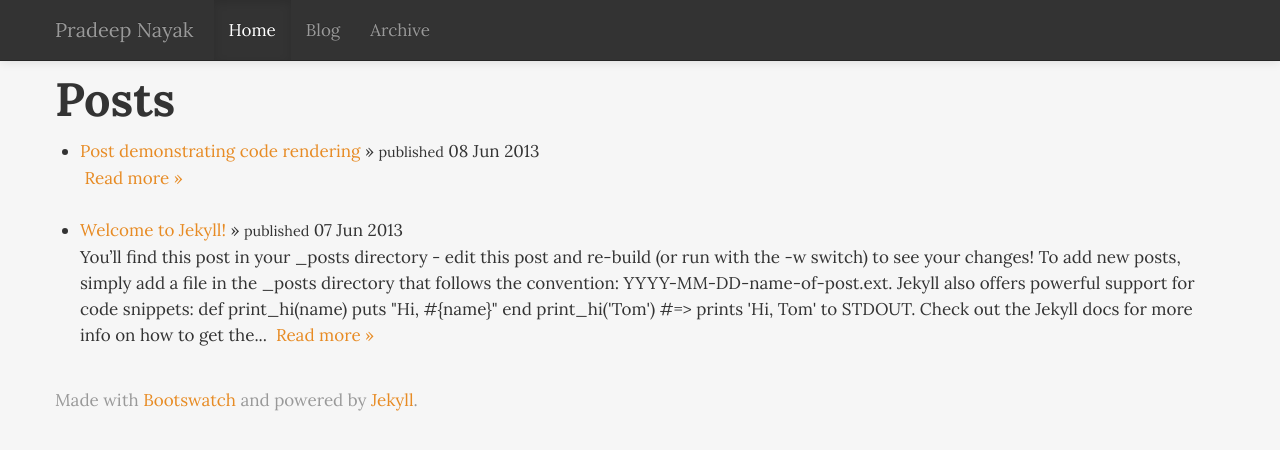
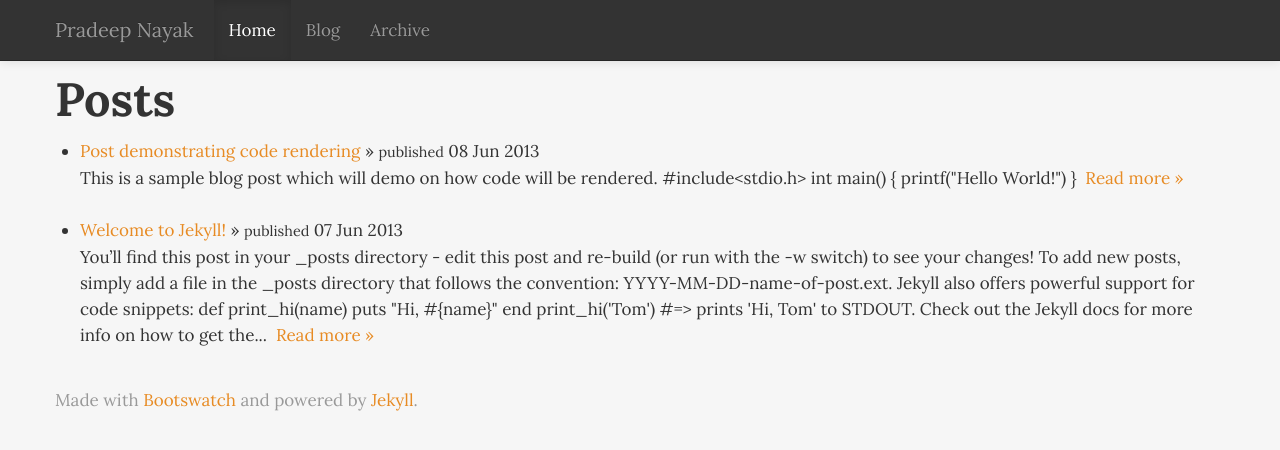
Before and after one commit to pradeep1288/theme-readable.github.io, a Jekyll site: the page built from blog.html, in a window 1280 px wide. Shown: the top 450 px of the page. Built offline with Jekyll 4.4.1, drawn with Linux system fonts in a browser that asks for light colours.

```diff
--- a/_posts/2013-06-08-post-demonstrating-code-rendering.md
+++ b/_posts/2013-06-08-post-demonstrating-code-rendering.md
@@ -2,6 +2,15 @@
 layout: post
 title: "Post demonstrating code rendering"
 comments: true
-category:
+category: code demo
 tags: []
 ---
+
+This is a sample blog post which will demo on how code will be rendered.
+
+    #include<stdio.h>
+
+    int main()
+    {
+        printf("Hello World!")
+    }
```
